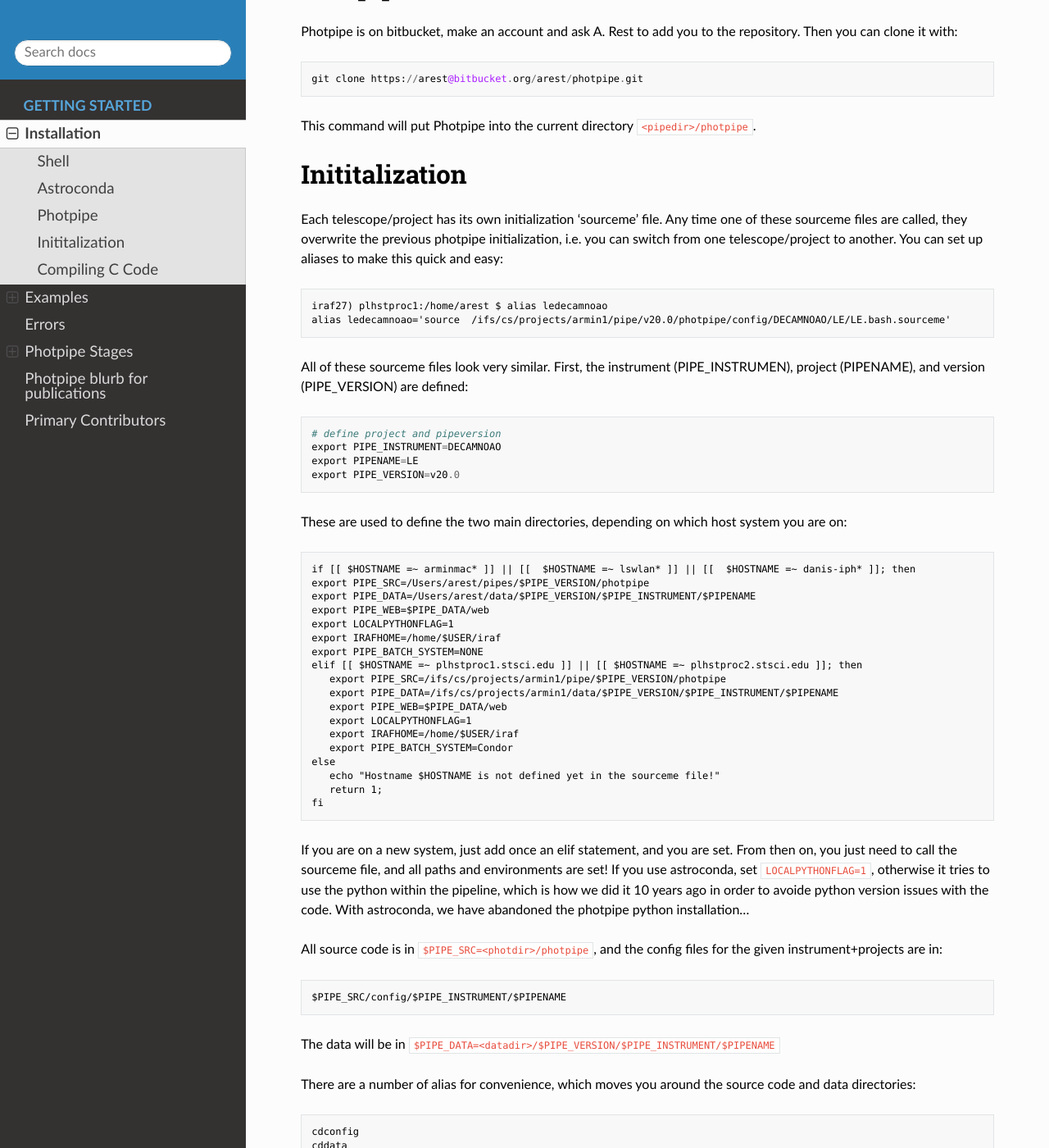
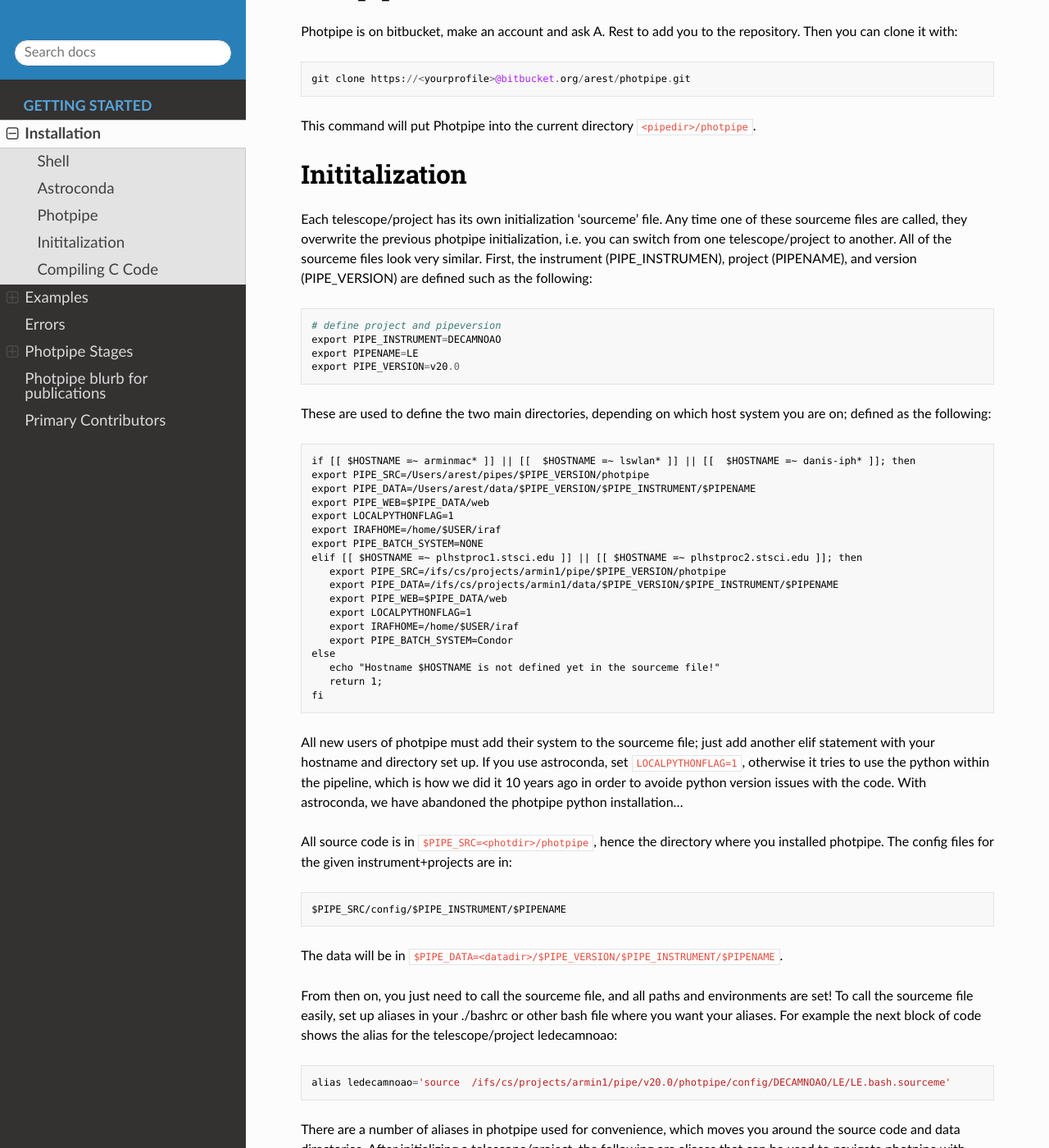
Before and after one commit to jpierel14/photpipe_docs, a Sphinx documentation site: the page built from docs/source/install.rst, in a window 1280 px wide and 1400 px high, scrolled down 776 px. Shown: the whole window at 82% size. Built offline with Sphinx 7.4.7 and the Read the Docs theme 2.0.0, drawn with Linux system fonts in a browser that asks for light colours; the version number could not be read and is left out; some of the changed text lies outside the part shown.

Commit message:
Update install.rst
Added more description where I think can help people new to terminal (like me) understand better. Also moved the mentioning to aliases lower, just thought it flowed better.

```diff
--- a/docs/source/install.rst
+++ b/docs/source/install.rst
@@ -24,26 +24,21 @@ Photpipe
 
 Photpipe is on bitbucket, make an account and ask A. Rest to add you to the repository. Then you can clone it with::
 
-   git clone https://arest@bitbucket.org/arest/photpipe.git
+   git clone https://<yourprofile>@bitbucket.org/arest/photpipe.git
 
 This command will put Photpipe into the current directory ``<pipedir>/photpipe``.
 
 Inititalization
 ===============
 
-Each telescope/project has its own initialization 'sourceme' file. Any time one of these sourceme files are called, they overwrite the previous photpipe initialization, i.e. you can switch from one telescope/project to another. You can set up aliases to make this quick and easy::
-
-   iraf27) plhstproc1:/home/arest $ alias ledecamnoao
-   alias ledecamnoao='source  /ifs/cs/projects/armin1/pipe/v20.0/photpipe/config/DECAMNOAO/LE/LE.bash.sourceme'
-
-All of these sourceme files look very similar. First, the instrument (PIPE_INSTRUMEN), project (PIPENAME), and version (PIPE_VERSION) are defined::
+Each telescope/project has its own initialization 'sourceme' file. Any time one of these sourceme files are called, they overwrite the previous photpipe initialization, i.e. you can switch from one telescope/project to another. All of the sourceme files look very similar. First, the instrument (PIPE_INSTRUMEN), project (PIPENAME), and version (PIPE_VERSION) are defined such as the following::
 
    # define project and pipeversion
    export PIPE_INSTRUMENT=DECAMNOAO
    export PIPENAME=LE
    export PIPE_VERSION=v20.0
 
-These are used to define the two main directories, depending on which host system you are on::
+These are used to define the two main directories, depending on which host system you are on; defined as the following::
 
    if [[ $HOSTNAME =~ arminmac* ]] || [[  $HOSTNAME =~ lswlan* ]] || [[  $HOSTNAME =~ danis-iph* ]]; then
    export PIPE_SRC=/Users/arest/pipes/$PIPE_VERSION/photpipe
@@ -64,15 +59,19 @@ These are used to define the two main directories, depending on which host syste
       return 1;
    fi
 
-If you are on a new system, just add once an elif statement, and you are set. From then on, you just need to call the sourceme file, and all paths and environments are set! If you use astroconda, set ``LOCALPYTHONFLAG=1``, otherwise it tries to use the python within the pipeline, which is how we did it 10 years ago in order to avoide python version issues with the code. With astroconda, we have abandoned the photpipe python installation...
+All new users of photpipe must add their system to the sourceme file; just add another elif statement with your hostname and directory set up. If you use astroconda, set ``LOCALPYTHONFLAG=1``, otherwise it tries to use the python within the pipeline, which is how we did it 10 years ago in order to avoide python version issues with the code. With astroconda, we have abandoned the photpipe python installation...
 
-All source code is in ``$PIPE_SRC=<photdir>/photpipe``, and the config files for the given instrument+projects are in::
+All source code is in ``$PIPE_SRC=<photdir>/photpipe``, hence the directory where you installed photpipe. The config files for the given instrument+projects are in::
 
    $PIPE_SRC/config/$PIPE_INSTRUMENT/$PIPENAME
 
-The data will be in ``$PIPE_DATA=<datadir>/$PIPE_VERSION/$PIPE_INSTRUMENT/$PIPENAME``
+The data will be in ``$PIPE_DATA=<datadir>/$PIPE_VERSION/$PIPE_INSTRUMENT/$PIPENAME``.
 
-There are a number of alias for convenience, which moves you around the source code and data directories::
+From then on, you just need to call the sourceme file, and all paths and environments are set! To call the sourceme file easily, set up aliases in your ./bashrc or other bash file where you want your aliases. For example the next block of code shows the alias for the telescope/project ledecamnoao::
+
+   alias ledecamnoao='source  /ifs/cs/projects/armin1/pipe/v20.0/photpipe/config/DECAMNOAO/LE/LE.bash.sourceme'
+
+There are a number of aliases in photpipe used for convenience, which moves you around the source code and data directories. After initializing a telescope/project, the following are aliases that can be used to navigate photpipe with more ease::
 
    cdconfig
    cddata
@@ -82,7 +81,7 @@ There are a number of alias for convenience, which moves you around the source c
    cdpy
    cdsrc
 
-For DECam light echoes using NOAO reduced images, we set up aliases for the individual targets::
+For DECam light echoes using NOAO reduced images, we set up the following aliases for the individual targets::
 
    cr, ch, kp, wb, ks, lmc, smc
 
```
